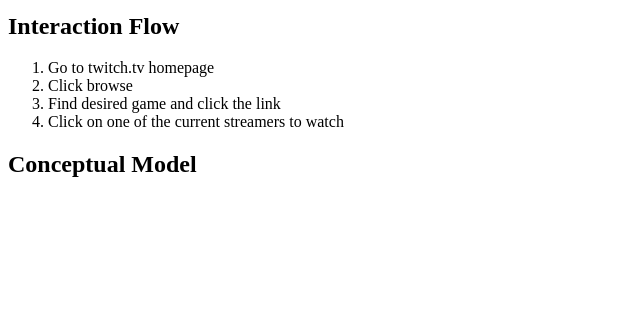
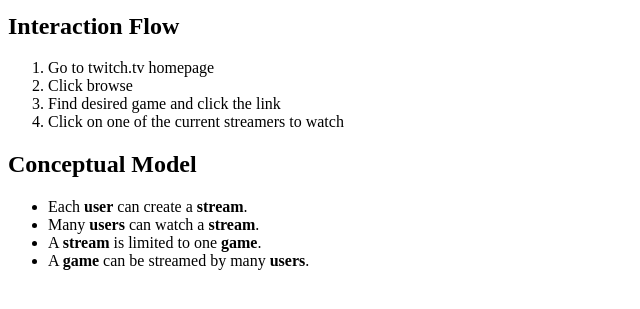
Before and after one commit to zlaudick/twitch-stream, a PHP site: page / in a window 1280 px wide. Shown: the part 313-622 px from the top of the page, without its empty margins (0-640 px from the left). Run offline with PHP 8.4, Linux system fonts and the light colour scheme.

Commit message:
added content to Conceptual Model

```diff
--- a/index.php
+++ b/index.php
@@ -22,5 +22,11 @@
 				<li>Click on one of the current streamers to watch</li>
 			</ol>
 		<h2>Conceptual Model</h2>
+			<ul>
+				<li>Each <strong>user</strong> can create a <strong>stream</strong>.</li>
+				<li>Many <strong>users</strong> can watch a <strong>stream</strong>.</li>
+				<li>A <strong>stream</strong> is limited to one <strong>game</strong>.</li>
+				<li>A <strong>game</strong> can be streamed by many <strong>users</strong>.</li>
+			</ul>
 	</body>
 </html>
```
